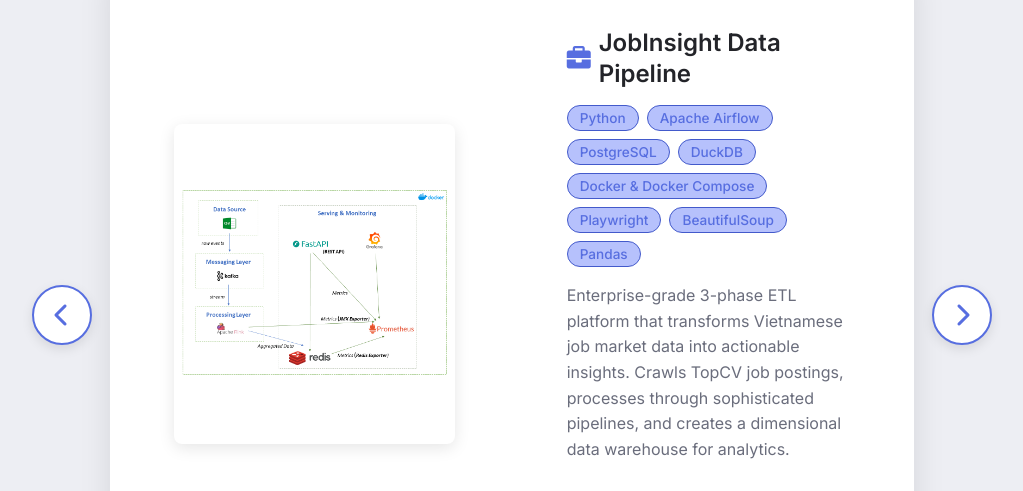
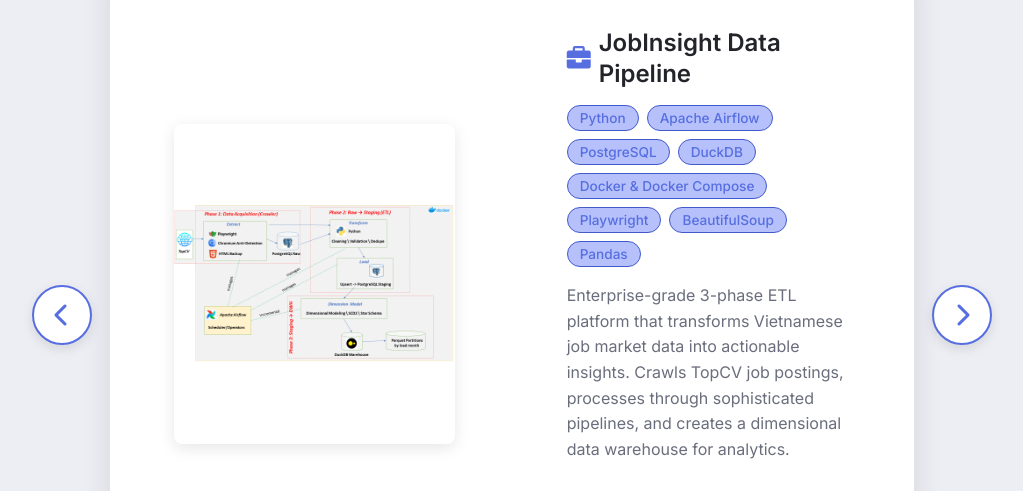
Before and after one commit to Trantuan24/portfolio-website, a plain HTML site: page index.html in a window 1280 px wide. Shown: the part 2940-3431 px from the top of the page, without its empty margins (128-1151 px from the left). Drawn offline with nearby package versions, Linux system fonts and the light colour scheme.

Commit message:
update architecture-jobinsight

```diff
--- a/index.html
+++ b/index.html
@@ -646,7 +646,7 @@
                         <div class="projects__slide">
                             <div class="projects__content">
                                 <div class="projects__image">
-                                    <img src="assets/img/architecture-streampluse-v1.png" alt="JobInsight Data Pipeline Architecture" class="projects__img">
+                                    <img src="assets/img/architecture-jobinsight.png" alt="JobInsight Data Pipeline Architecture" class="projects__img">
                                 </div>
                                 <div class="projects__info">
                                     <h4 class="projects__project-title">
```
Also changed, not shown: assets/img/architecture-jobinsight.png (added).
